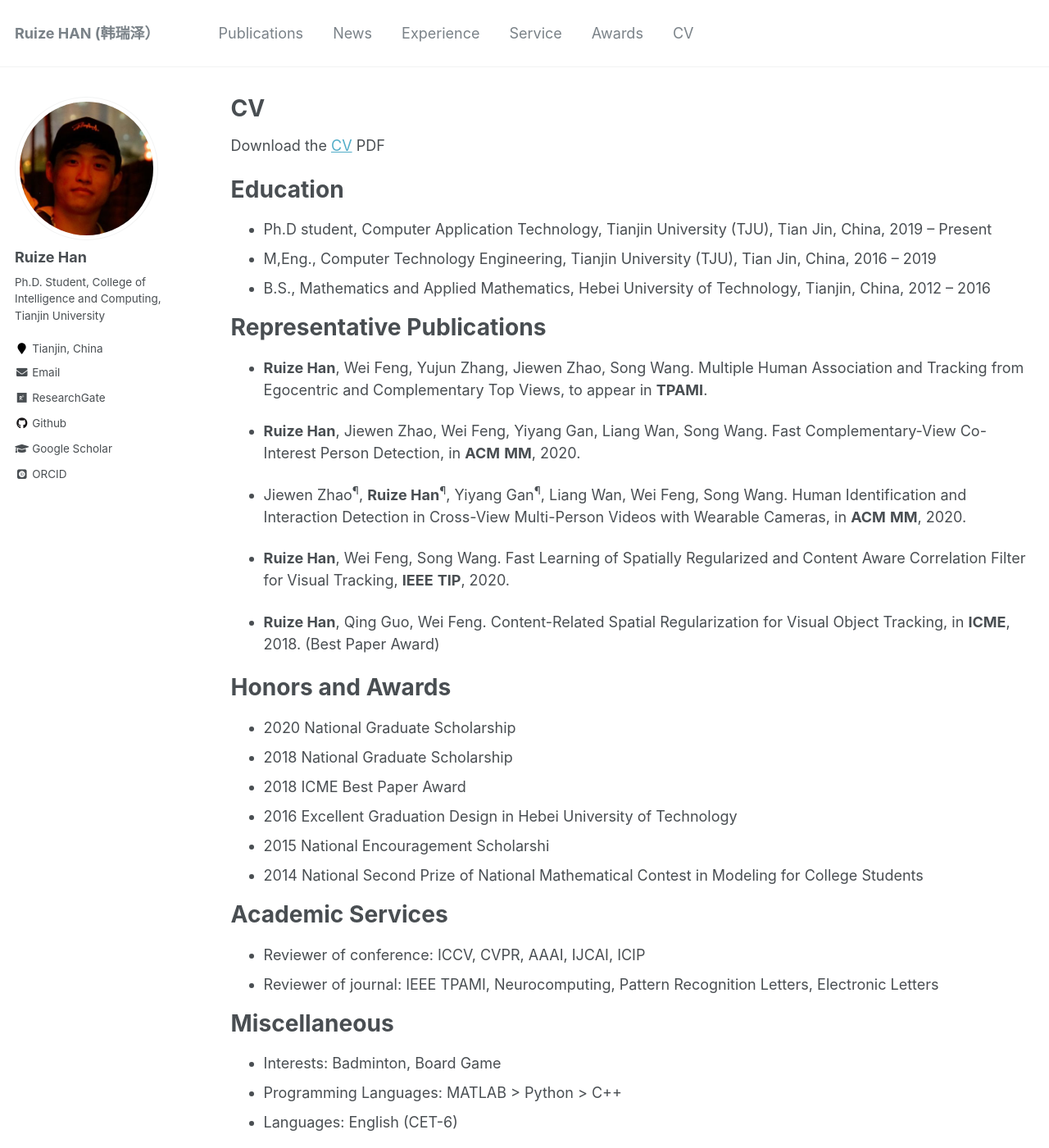
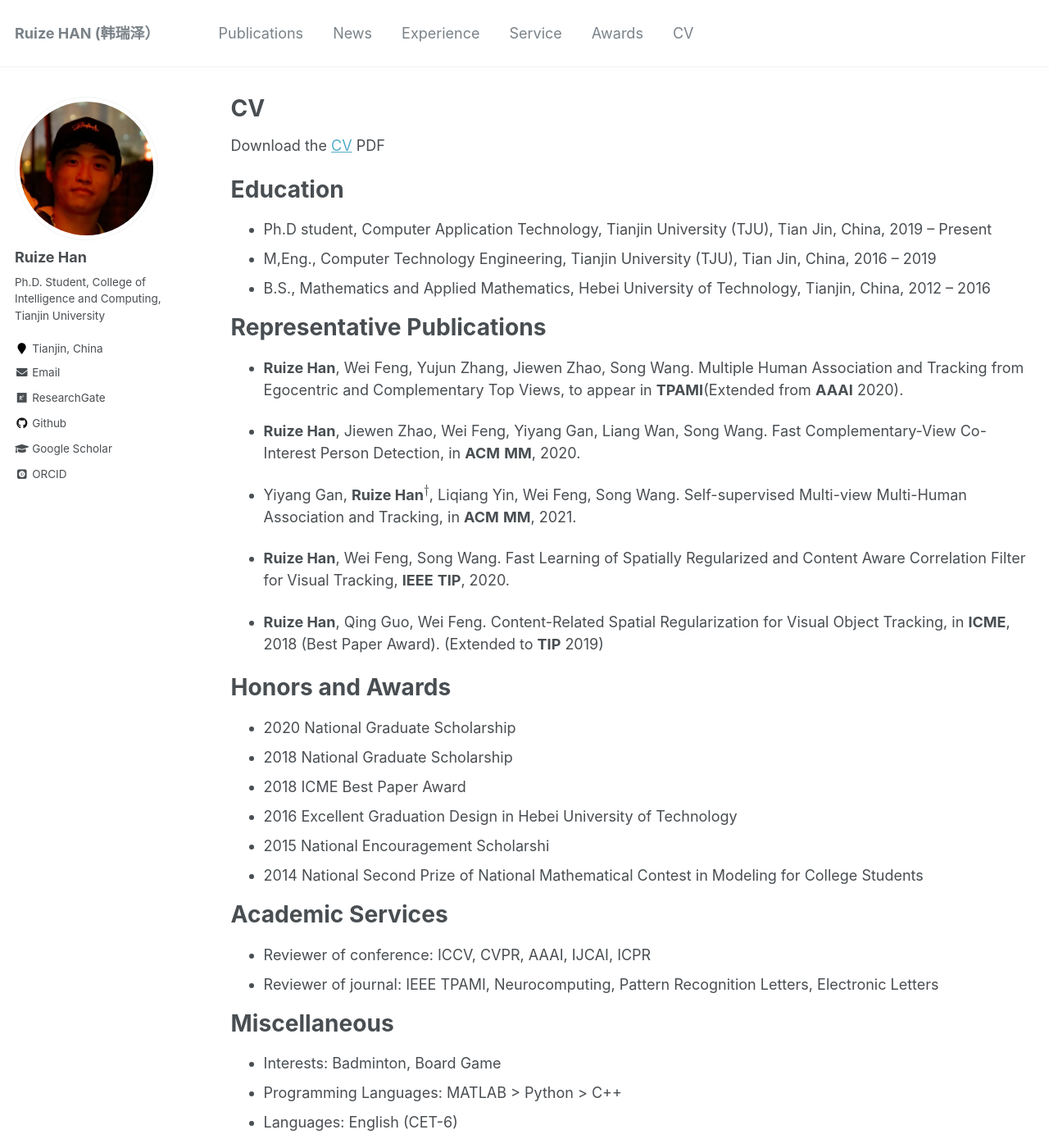
Before and after one commit to RuizeHan/RuizeHan.github.io, a Jekyll site: the page built from _pages/cv.md, in a window 1280 px wide and 1400 px high. Shown: the whole window at 82% size. Built offline with Jekyll 4.4.1, drawn with Linux system fonts in a browser that asks for light colours; some web fonts are replaced; formulas are drawn with MathJax 3.

Commit message:
20210728

```diff
--- a/_pages/cv.md
+++ b/_pages/cv.md
@@ -22,15 +22,15 @@ Education
 Representative Publications
 ======
 
- * **Ruize Han**, Wei Feng, Yujun Zhang, Jiewen Zhao, Song Wang. Multiple Human Association and Tracking from Egocentric and Complementary Top Views, to appear in __TPAMI__.
+ * **Ruize Han**, Wei Feng, Yujun Zhang, Jiewen Zhao, Song Wang. Multiple Human Association and Tracking from Egocentric and Complementary Top Views, to appear in __TPAMI__(Extended from __AAAI__ 2020).
 
  * **Ruize Han**, Jiewen Zhao, Wei Feng, Yiyang Gan, Liang Wan, Song Wang. Fast Complementary-View Co-Interest Person Detection, in __ACM__ __MM__, 2020.
 
- * Jiewen Zhao<sup>&para;</sup>, **Ruize Han**<sup>&para;</sup>, Yiyang Gan<sup>&para;</sup>, Liang Wan, Wei Feng, Song Wang. Human Identification and Interaction Detection in Cross-View Multi-Person Videos with Wearable Cameras, in __ACM__ __MM__, 2020.
+ * Yiyang Gan, **Ruize Han**$^\dagger$, Liqiang Yin, Wei Feng, Song Wang. Self-supervised Multi-view Multi-Human Association and Tracking, in __ACM__ __MM__, 2021.
 
  * **Ruize Han**, Wei Feng, Song Wang. Fast Learning of Spatially Regularized and Content Aware Correlation Filter for Visual Tracking, __IEEE__ __TIP__, 2020.
 
- * **Ruize Han**, Qing Guo, Wei Feng. Content-Related Spatial Regularization for Visual Object Tracking, in __ICME__, 2018. (Best Paper Award)
+ * **Ruize Han**, Qing Guo, Wei Feng. Content-Related Spatial Regularization for Visual Object Tracking, in __ICME__, 2018 (Best Paper Award). (Extended to __TIP__ 2019)
 
 
 Honors and Awards
@@ -44,7 +44,7 @@ Honors and Awards
 
 Academic Services
 ======
- * Reviewer of conference: ICCV, CVPR, AAAI, IJCAI, ICIP
+ * Reviewer of conference: ICCV, CVPR, AAAI, IJCAI, ICPR
  * Reviewer of journal: IEEE TPAMI, Neurocomputing, Pattern Recognition Letters, Electronic Letters
 
 Miscellaneous
```
Also changed, not shown: _pages/publication.md (+4 -2 lines), 1 other file.
